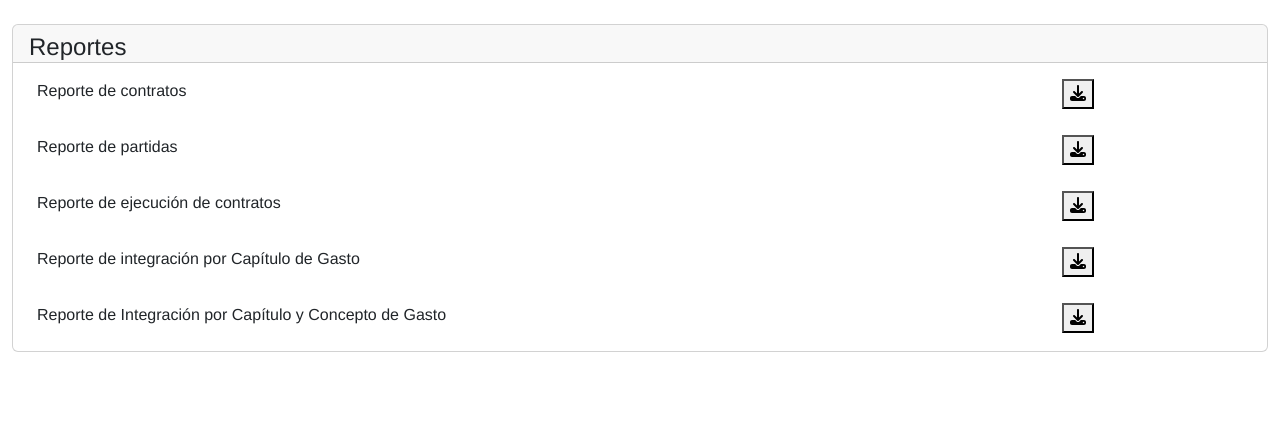
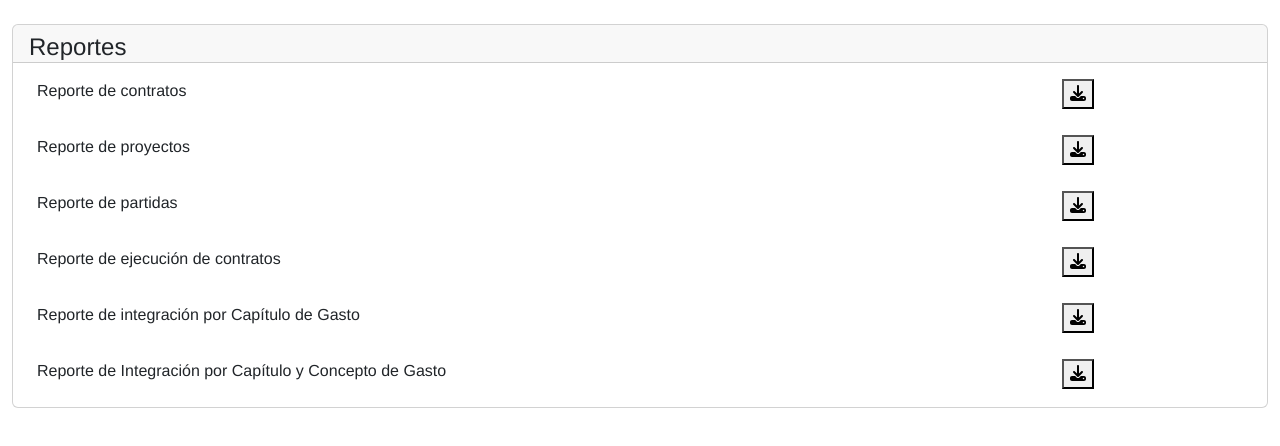
Before and after one commit to sc-tecdmx/30.-Anteproyecto-Front, a Vue app: page /reportes in a window 1280 px wide. Shown: the top 446 px of the page. Built offline with nearby package versions, Linux system fonts and the light colour scheme; what datatables.net-vue3, pdfmake would draw is missing.

Commit message:
Add new report

```diff
--- a/src/views/Reportes/Index.vue
+++ b/src/views/Reportes/Index.vue
@@ -17,6 +17,16 @@
                             </div>
                             <div class="col-2">
                                 <button @click.stop="exportAgreement">
+                                    <font-awesome-icon icon="download" />
+                                </button>
+                            </div>
+                        </div>
+                        <div class="row mt-3">
+                            <div class="col-10">
+                                <p>Reporte de proyectos</p>
+                            </div>
+                            <div class="col-2">
+                                <button @click.stop="exportProject">
                                     <font-awesome-icon icon="download" />
                                 </button>
                             </div>
@@ -233,6 +243,31 @@ export default {
             }
         }
 
+        const exportProject = async () => {
+            try {
+                context.emit('loading', true);
+                const response = await axios.get(`${process.env.VUE_APP_API_URL}/reportes/contratos/proyectos`, {
+                    responseType: 'blob'
+                })
+
+                const url = window.URL.createObjectURL(new Blob([response.data]))
+                const link = document.createElement('a')
+                link.href = url
+                link.setAttribute('download', getFileNameFromHeader(response.headers, 'proyectos.xlsx'))
+                document.body.appendChild(link)
+                link.click()
+            } catch (e) {
+                console.log(e);
+                Swal.fire(
+                    'Error!',
+                    'Hubo un error al exportar el archivo, por favor intentalo mas tarde.',
+                    'error'
+                )
+            } finally {
+                context.emit('loading', false);
+            }
+        }
+
         onMounted(() => {
 
         })
@@ -242,7 +277,8 @@ export default {
             exportExecution,
             exportIntegration,
             exportChapterConcept,
-            exportSplit
+            exportSplit,
+            exportProject
         }
     }
 }
```
